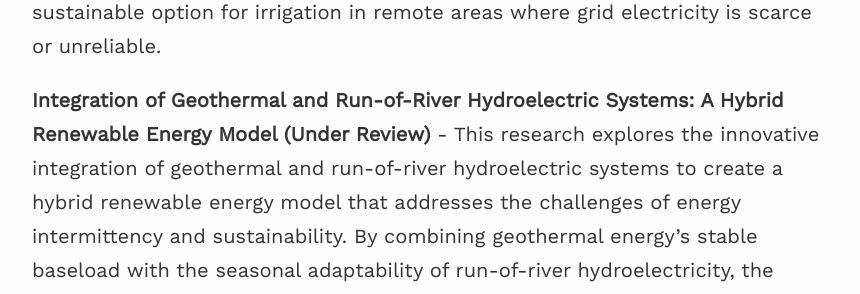
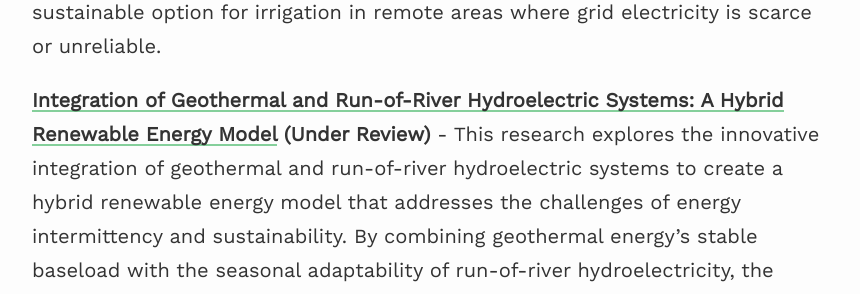
Before and after one commit to ZahidulKowsik/zahid.github.io, a Jekyll site: the page built from index.md, in a window 1280 px wide and 900 px high, scrolled down 711 px. Shown: the part 172-466 px from the top of the window, without its empty margins (208-1068 px from the left). Built offline with Jekyll 4.4.1, drawn with Linux system fonts in a browser that asks for light colours; nearby versions of some CDN libraries; part of the change alters nothing that is shown.

```diff
--- a/index.md
+++ b/index.md
@@ -13,7 +13,7 @@ Zahidul Haque is a prospective graduate student for Fall 2024. He graduated with
 
 **Review & Economic Analysis of a Solar Powered Water Pumping System for Crop Irrigation** - This research paper evaluates and compares a solar powered water pumping system (SPWPS) with a conventional diesel powered water pumping system (DPWPS) for crop irrigation. The paper uses technical, environmental, and economic criteria to assess the feasibility and performance of the SPWPS, and develops a mathematical model to estimate its cost based on the irrigation needs and solar radiation data. The paper shows that the SPWPS is a viable and sustainable option for irrigation in remote areas where grid electricity is scarce or unreliable.
 
-**Integration of Geothermal and Run-of-River Hydroelectric Systems: A Hybrid Renewable Energy Model (Under Review)** - This research explores the innovative integration of geothermal and run-of-river hydroelectric systems to create a hybrid renewable energy model that addresses the challenges of energy intermittency and sustainability. By combining geothermal energy’s stable baseload with the seasonal adaptability of run-of-river
+**[Integration of Geothermal and Run-of-River Hydroelectric Systems: A Hybrid Renewable Energy Model](https://drive.google.com/file/d/1ileob_6KY_FsMPb8gJwrQeLlaIAfDLBu/view){:target="_blank"} (Under Review)** - This research explores the innovative integration of geothermal and run-of-river hydroelectric systems to create a hybrid renewable energy model that addresses the challenges of energy intermittency and sustainability. By combining geothermal energy’s stable baseload with the seasonal adaptability of run-of-river
 hydroelectricity, the study demonstrates a balanced approach to renewable power generation. Utilizing river water for cooling enhances thermal efficiency, reduces thermal pollution, and lowers infrastructure costs through shared resources. The research also provides a comprehensive analysis of site selection, system design, heat exchanger optimization, and environmental benefits, particularly the preservation of aquatic ecosystems through controlled water return. Emphasizing grid stability and economic feasibility, the study identifies this hybrid model as a viable solution for regions rich in geothermal and hydrological resources, offering a sustainable pathway to reliable and low-carbon energy generation.
 
 
```
